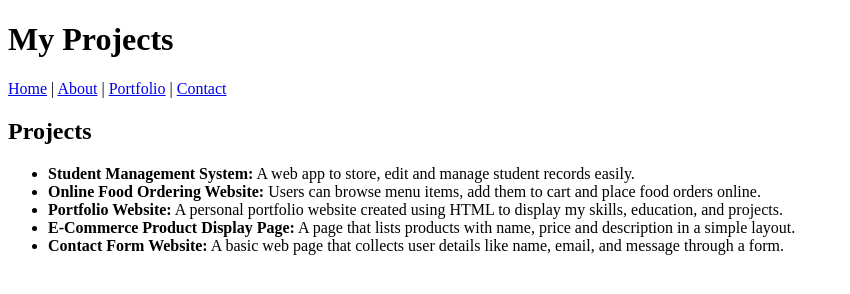
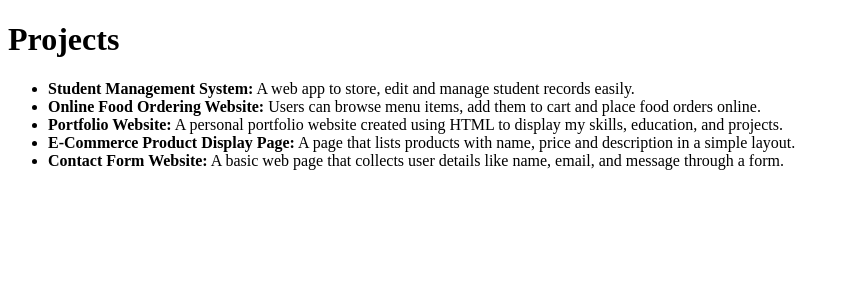
Before and after one commit to Sasmithat/portfolio_sample, a plain HTML site: page portfolio.html in a window 1280 px wide. Shown: the whole page, without its empty margins (0-850 px from the left). Drawn offline with Linux system fonts and the light colour scheme.

Commit message:
project commit

```diff
--- a/portfolio.html
+++ b/portfolio.html
@@ -5,16 +5,8 @@
 </head>
 <body>
 
-    <h1>My Projects</h1>
+    <h1>Projects</h1>
 
-    <p>
-        <a href="home.html">Home</a> |
-        <a href="about.html">About</a> |
-        <a href="portfolio.html">Portfolio</a> |
-        <a href="contact.html">Contact</a>
-    </p>
-
-    <h2>Projects</h2>
 
     <ul>
         <li><b>Student Management System:</b> A web app to store, edit and manage student records easily.</li>
```
Also changed, not shown: index.html (+1 -0 lines).
